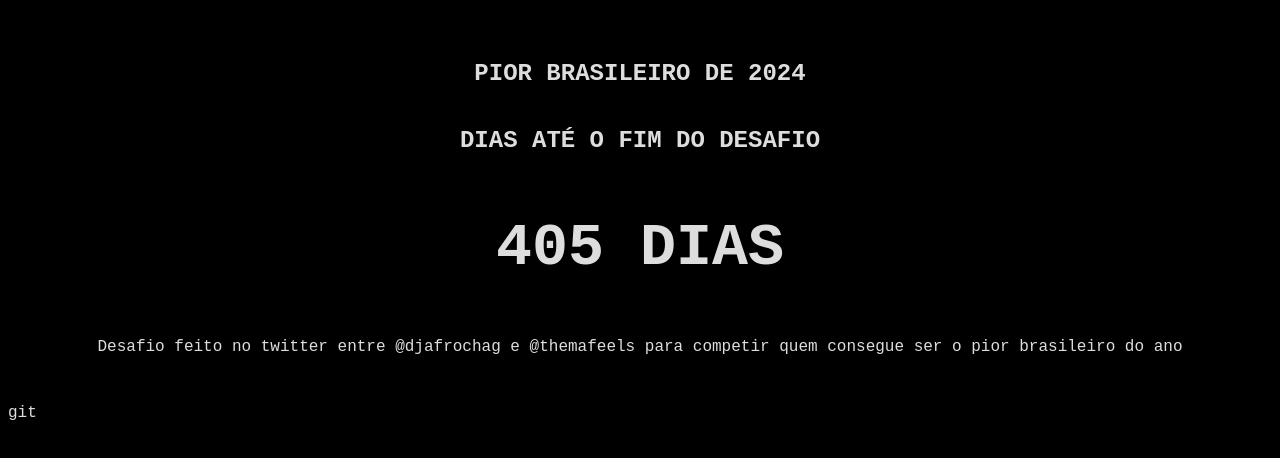
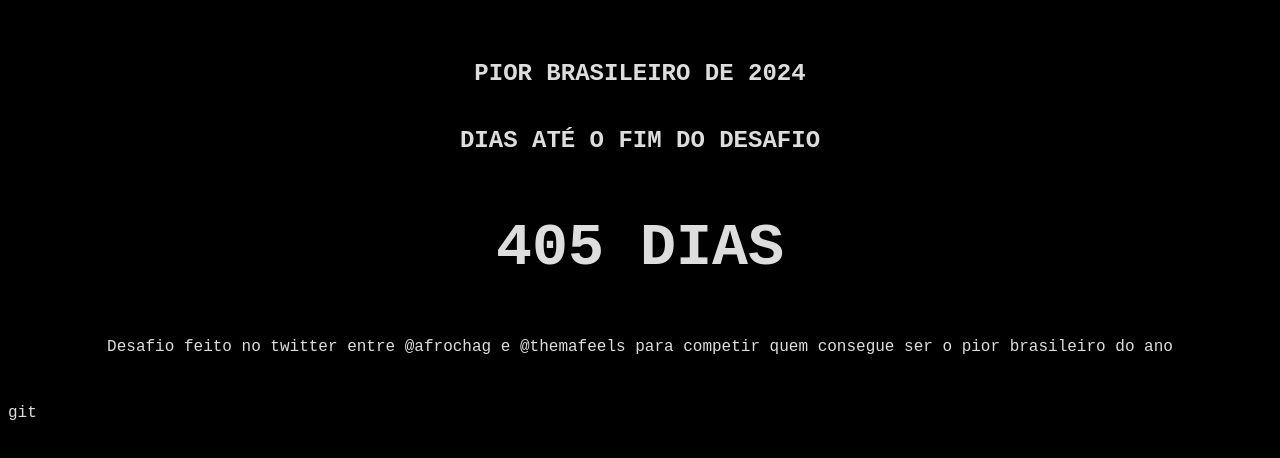
Before and after one commit to mafeels/piorbrasileiro, a plain HTML site: page index.html in a window 1280 px wide. Drawn offline with Linux system fonts and the light colour scheme.

Commit message:
Update index.html

```diff
--- a/index.html
+++ b/index.html
@@ -9,7 +9,7 @@
             <h2>PIOR BRASILEIRO DE 2024</h3>
             <h2>DIAS ATÉ O FIM DO DESAFIO</h2>
             <h1 id="contagem">0</h1>
-            <p>Desafio feito no twitter entre @djafrochag e @themafeels para competir quem
+            <p>Desafio feito no twitter entre @afrochag e @themafeels para competir quem
                 consegue ser o pior brasileiro do ano
             </p>
         </div>
```
